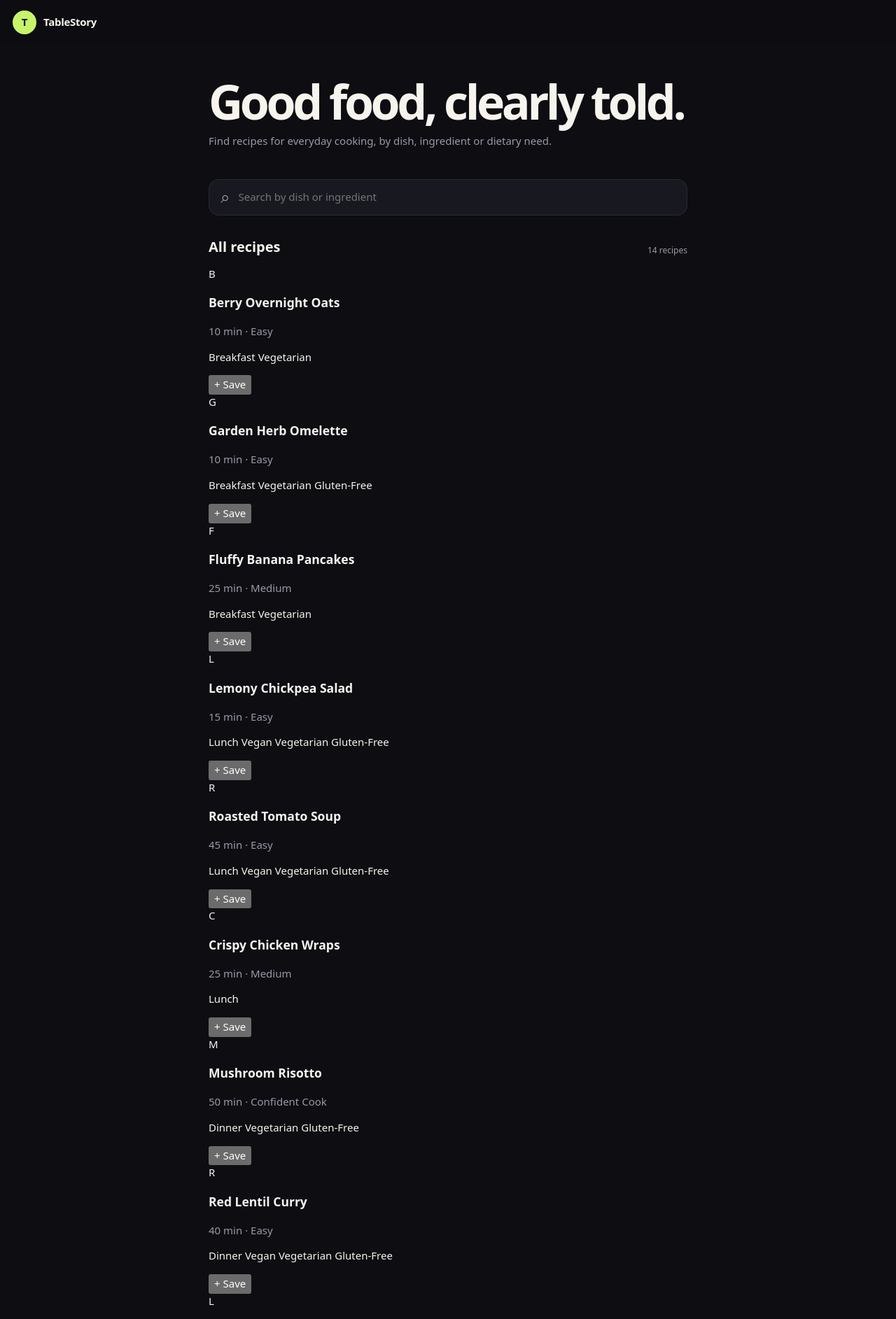
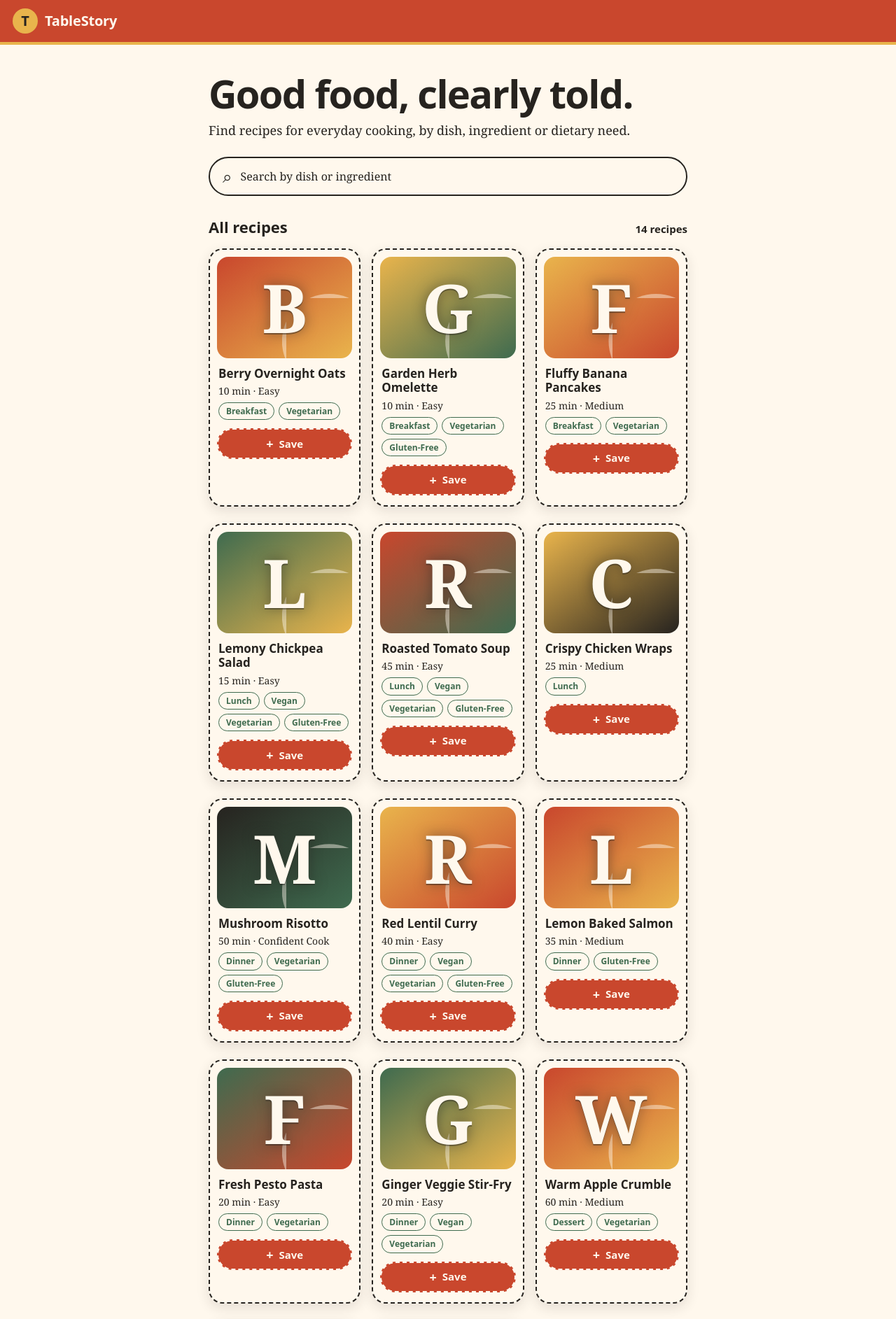
Before and after one commit to DevStockCom/refactory-belzyce, a Flask app: page / in a window 1280 px wide. Shown: the top 1885 px of the page at 70% size. Run offline with Flask 3, Linux system fonts and the light colour scheme.

Commit message:
factory(#9): complete ticket
Co-authored-by: Cursor <cursoragent@cursor.com>

```diff
--- a/demo-app/static/styles.css
+++ b/demo-app/static/styles.css
@@ -1,39 +1,95 @@
-:root { color-scheme: dark; --ink:#f7f4ee; --muted:#9999a7; --paper:#0d0d12; --card:#181820; --lime:#c7f36b; }
-* { box-sizing:border-box; }
-body { margin:0; background:var(--paper); color:var(--ink); font:15px/1.45 ui-sans-serif,system-ui,-apple-system,sans-serif; }
+/* TableStory brand tokens. Gold is decorative only: never used for text or text backgrounds. */
+:root { --cream:#FFF8ED; --tomato:#C9472D; --herb:#3F6B4F; --charcoal:#26231F; --gold:#E9B44C; --radius:20px; }
+*, *::before, *::after { box-sizing:border-box; }
+html { -webkit-text-size-adjust:100%; }
+body { margin:0; background:var(--cream); color:var(--charcoal); font:16px/1.5 Georgia,"Iowan Old Style","Times New Roman",serif; overflow-wrap:anywhere; }
 a { color:inherit; text-decoration:none; }
 button,input { font:inherit; }
-.topbar { height:64px; display:flex; align-items:center; justify-content:space-between; padding:0 18px; position:sticky; top:0; z-index:3; background:rgba(13,13,18,.94); backdrop-filter:blur(12px); }
-.brand { display:flex; align-items:center; gap:10px; font-weight:760; letter-spacing:-.02em; }
-.brand span,.avatar { width:34px; height:34px; border:0; border-radius:50%; display:grid; place-items:center; background:var(--lime); color:#111; font-weight:850; }
-.avatar { background:#282832; color:var(--ink); font-size:12px; }
-main { padding:0 18px 92px; max-width:720px; margin:auto; }
-.hero { padding:42px 0 28px; }
-.eyebrow { color:var(--lime); text-transform:uppercase; letter-spacing:.14em; font-weight:800; font-size:11px; }
-.hero h1,.detail-shell h1 { margin:8px 0 10px; font-size:clamp(42px,13vw,68px); line-height:.91; letter-spacing:-.065em; }
-.hero>p:last-child,.meta { color:var(--muted); }
-.search { height:52px; padding:0 16px; display:flex; gap:10px; align-items:center; background:var(--card); border:1px solid #292932; border-radius:14px; }
-.search span { font-size:24px; color:var(--muted); }
-.search input { width:100%; border:0; outline:0; color:var(--ink); background:transparent; }
-.section-heading { display:flex; align-items:end; justify-content:space-between; margin:30px 0 14px; }
-.section-heading h2 { margin:0; font-size:20px; }
-.section-heading span { color:var(--muted); font-size:12px; }
-.movie-grid { display:grid; grid-template-columns:repeat(2,minmax(0,1fr)); gap:24px 13px; }
-.movie-card { min-width:0; position:relative; }
-.poster { aspect-ratio:2/3; padding:13px; position:relative; overflow:hidden; border-radius:12px; display:flex; align-items:end; background:linear-gradient(145deg,var(--poster-a),var(--poster-b)); box-shadow:0 14px 35px #0005; }
-.poster::after { content:""; position:absolute; width:110%; height:50%; left:-30%; top:12%; transform:rotate(-18deg); border:1px solid #fff4; border-radius:50%; }
-.poster-mark { position:absolute; right:-8px; top:-30px; font-size:170px; font-weight:900; opacity:.11; }
-.poster-title { position:relative; z-index:1; max-width:90%; font-size:17px; font-weight:850; line-height:1; letter-spacing:-.04em; }
-.movie-card h3 { margin:10px 34px 2px 1px; overflow:hidden; text-overflow:ellipsis; white-space:nowrap; font-size:14px; }
-.movie-card p { margin:0 0 0 1px; color:var(--muted); font-size:12px; }
-.watchlist { width:32px; height:32px; border-radius:50%; border:0; position:absolute; right:7px; bottom:18px; color:var(--ink); background:#2a2a34; font-size:20px; }
-.watchlist.saved { color:#111; background:var(--lime); }
-.empty { text-align:center; color:var(--muted); padding:50px 0; }
-.tabbar { position:fixed; z-index:4; bottom:0; left:0; right:0; height:68px; background:#181820f5; display:flex; justify-content:space-around; align-items:center; border-top:1px solid #2b2b34; }
-.tabbar a { color:var(--muted); font-size:12px; }.tabbar .active { color:var(--lime); }
-.detail-shell { padding-top:20px; max-width:520px; }
-.back { display:inline-block; padding:12px 0 22px; color:var(--muted); }
-.detail-poster { width:min(76vw,320px); margin:auto; }
-.detail-shell h1 { font-size:48px; margin-top:12px; }.synopsis { color:#d3d0ca; font-size:17px; }
-.primary { position:static; width:100%; height:52px; border-radius:12px; margin-top:12px; font-size:15px; font-weight:750; }
-@media (min-width:560px) { .movie-grid { grid-template-columns:repeat(3,1fr); } }
+img,svg { max-width:100%; }
+h1,h2,h3 { font-family:ui-sans-serif,system-ui,-apple-system,"Segoe UI",sans-serif; }
+
+a:focus-visible, button:focus-visible, .cookbook-toggle:focus-visible, .search input:focus-visible, .recipe-card:focus-visible, :focus-visible { outline:3px solid var(--tomato); outline-offset:3px; box-shadow:0 0 0 6px var(--cream); }
+
+/* Brand header */
+.topbar { min-height:64px; display:flex; align-items:center; padding:0 18px; position:sticky; top:0; z-index:3; background:var(--tomato); color:var(--cream); border-bottom:4px solid var(--gold); }
+.brand { display:flex; align-items:center; gap:10px; font:800 20px/1 ui-sans-serif,system-ui,-apple-system,sans-serif; letter-spacing:-.01em; }
+.brand-mark { width:36px; height:36px; border-radius:50%; display:grid; place-items:center; background:var(--gold); color:var(--charcoal); font-weight:900; }
+main { padding:0 18px 48px; max-width:720px; margin:auto; }
+
+/* Hero, search, count */
+.hero { padding:32px 0 24px; }
+.eyebrow { color:var(--herb); text-transform:uppercase; letter-spacing:.12em; font:800 13px/1.4 ui-sans-serif,system-ui,sans-serif; margin:0; }
+.hero h1,.detail-shell h1 { margin:8px 0 10px; font-size:clamp(34px,10vw,56px); line-height:1.05; letter-spacing:-.03em; color:var(--charcoal); }
+.hero p { margin:0; font-size:18px; }
+.search { min-height:56px; padding:0 18px; display:flex; gap:10px; align-items:center; background:var(--cream); border:2px solid var(--charcoal); border-radius:28px; }
+.search span { font-size:24px; }
+.search input { flex:1; min-width:0; border:0; color:var(--charcoal); background:transparent; min-height:48px; }
+.search input::placeholder { color:var(--charcoal); opacity:1; }
+.section-heading { display:flex; align-items:baseline; justify-content:space-between; gap:12px; margin:28px 0 14px; }
+.section-heading h2 { margin:0; font-size:22px; }
+.section-heading span { font:700 15px/1.4 ui-sans-serif,system-ui,sans-serif; }
+
+/* Recipe cards */
+.recipe-grid { display:grid; grid-template-columns:repeat(2,minmax(0,1fr)); gap:24px 16px; }
+.recipe-card { min-width:0; position:relative; padding:10px 10px 14px; border-radius:20px; border:2px dashed var(--charcoal); background:var(--cream); box-shadow:0 6px 18px rgba(38,35,31,.12); }
+.recipe-card:has(.cookbook-toggle.saved) { border-style:solid; border-color:var(--herb); border-width:3px; }
+.recipe-card > a { display:block; border-radius:16px; }
+.recipe-card h3 { margin:12px 2px 4px; font-size:17px; line-height:1.2; overflow-wrap:anywhere; }
+.recipe-card p { margin:0 2px 6px; font-size:14px; }
+.recipe-card .cookbook-toggle { width:100%; margin-top:6px; }
+.recipe-art { aspect-ratio:4/3; position:relative; overflow:hidden; border-radius:16px; display:grid; place-items:center; background:linear-gradient(145deg,var(--art-a),var(--art-b)); }
+.recipe-art::after { content:""; position:absolute; width:70%; aspect-ratio:1; right:-18%; bottom:-30%; clip-path:circle(50%); border:6px solid rgba(255,248,237,.45); }
+.art-initial { position:relative; z-index:1; font-family:Georgia,serif; font-weight:900; font-size:96px; line-height:1; color:var(--cream); text-shadow:0 2px 0 rgba(38,35,31,.45),0 0 18px rgba(38,35,31,.5); }
+.labels { display:flex; flex-wrap:wrap; gap:6px; }
+.label { display:inline-block; padding:2px 10px; border:1.5px solid var(--herb); border-radius:999px; color:var(--herb); font:700 12px/1.6 ui-sans-serif,system-ui,sans-serif; }
+.empty { text-align:center; padding:40px 0; font-size:18px; }
+
+/* Cookbook toggle: unsaved = dashed outline + "+ Save"; saved = solid fill + "✓ Saved" */
+.cookbook-toggle { display:inline-flex; align-items:center; justify-content:center; gap:8px; min-height:44px; padding:0 16px; border:2px dashed var(--cream); border-radius:999px; background:var(--tomato); color:var(--cream); font:800 15px/1 ui-sans-serif,system-ui,sans-serif; cursor:pointer; }
+.cookbook-toggle .toggle-icon { font-size:18px; }
+.cookbook-toggle .toggle-text { font:inherit; font-weight:800; }
+.cookbook-toggle.saved,.cookbook-toggle[aria-pressed="true"] { border:2px solid var(--charcoal); background:var(--herb); color:var(--cream); }
+
+/* Detail page */
+.detail-shell { padding-top:16px; max-width:560px; margin:auto; }
+.back { display:inline-flex; align-items:center; min-height:44px; padding:0 4px; margin-bottom:12px; font:800 16px/1 ui-sans-serif,system-ui,sans-serif; color:var(--tomato); text-decoration:underline; }
+.detail-art { aspect-ratio:16/10; margin-bottom:18px; border-radius:var(--radius); }
+.detail-shell .cookbook-toggle { width:100%; min-height:52px; margin:16px 0 8px; }
+.description { font-size:18px; }
+.facts { display:flex; flex-wrap:wrap; gap:8px; margin:16px 0; padding:0; }
+.facts div { padding:8px 14px; border:2px solid var(--herb); border-radius:14px; background:var(--cream); }
+.facts dt { font:800 12px/1.4 ui-sans-serif,system-ui,sans-serif; text-transform:uppercase; letter-spacing:.08em; color:var(--herb); }
+.facts dd { margin:0; font-weight:700; }
+.detail-shell h2 { margin:28px 0 10px; font-size:24px; }
+.ingredients { margin:0; padding:0; list-style:none; }
+.ingredients li { padding:10px 0 10px 28px; position:relative; border-bottom:1px solid var(--charcoal); }
+.ingredients li::before { content:""; position:absolute; left:4px; top:1.05em; width:12px; height:12px; border-radius:50%; background:var(--gold); border:2px solid var(--charcoal); }
+.steps { margin:0; padding:0; list-style:none; counter-reset:step; }
+.steps li { counter-increment:step; position:relative; padding:12px 0 12px 52px; min-height:56px; }
+.steps li::before { content:counter(step); position:absolute; left:0; top:10px; width:36px; height:36px; border-radius:50%; display:grid; place-items:center; background:var(--tomato); color:var(--cream); font:800 17px/1 ui-sans-serif,system-ui,sans-serif; }
+
+@media (min-width:560px) { .recipe-grid { grid-template-columns:repeat(3,minmax(0,1fr)); } }
+
+/* TV mode: same brand, larger type, spacing and focus contrast */
+body[data-mode="tv"] { font-size:24px; }
+body[data-mode="tv"] :focus-visible { outline:6px solid var(--tomato); outline-offset:5px; }
+body[data-mode="tv"] .topbar { min-height:88px; padding:0 48px; }
+body[data-mode="tv"] .brand { font-size:30px; }
+body[data-mode="tv"] main { max-width:none; padding:0 48px 64px; }
+body[data-mode="tv"] .hero h1 { font-size:64px; }
+body[data-mode="tv"] .hero p { font-size:26px; }
+.tv-rail { margin:0 0 32px; }
+.tv-rail h2 { margin:0 0 14px; font-size:34px; }
+.rail-track { display:flex; gap:28px; overflow-x:auto; padding:12px 12px 20px; scroll-padding:0 48px; }
+.rail-track .recipe-card { flex:0 0 340px; scroll-margin:24px 48px; }
+.rail-track .recipe-card h3 { font-size:24px; }
+.rail-track .recipe-card p { font-size:20px; }
+.rail-track .recipe-card:focus-within { outline:6px solid var(--charcoal); outline-offset:4px; transform:scale(1.03); }
+.rail-track .empty { text-align:left; padding:16px 0; }
+body[data-mode="tv"] .detail-shell { max-width:1100px; padding-top:32px; }
+body[data-mode="tv"] .back { min-height:64px; font-size:26px; }
+body[data-mode="tv"] .cookbook-toggle { min-height:72px; font-size:26px; }
+body[data-mode="tv"] .description,body[data-mode="tv"] .ingredients li,body[data-mode="tv"] .steps li { font-size:26px; }
+body[data-mode="tv"] .steps li { padding-left:64px; }
+body[data-mode="tv"] .steps li::before { width:44px; height:44px; font-size:22px; }
+body[data-mode="tv"] .detail-art { aspect-ratio:21/9; }
```
